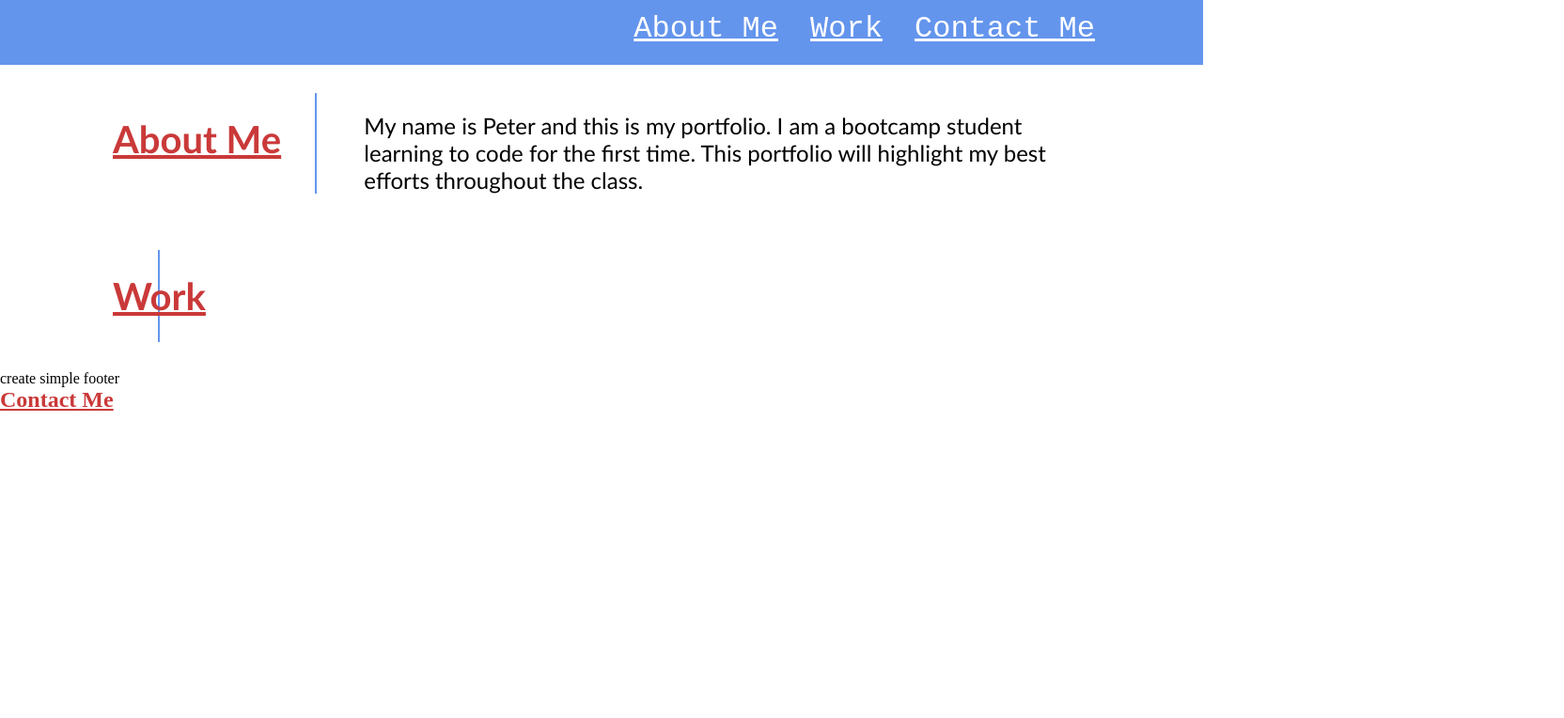
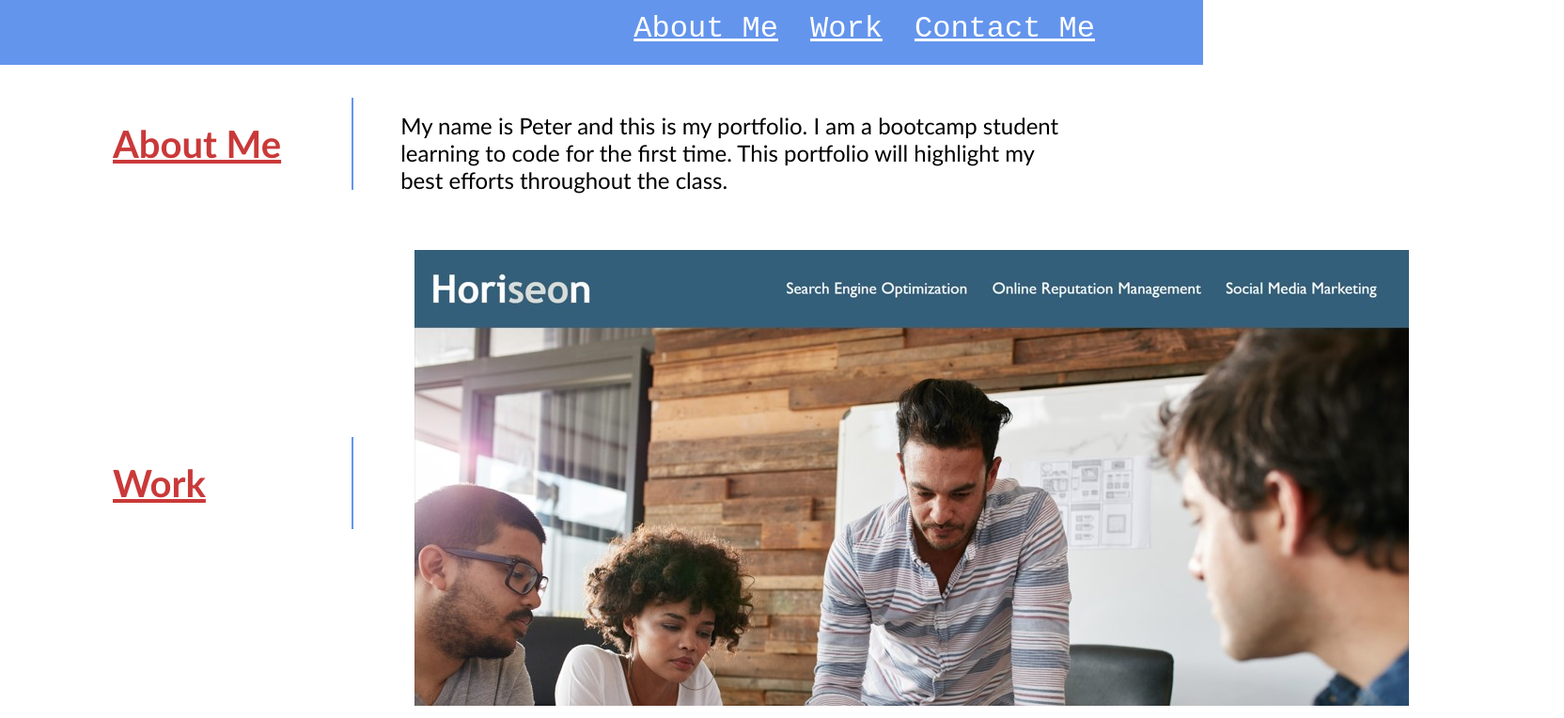
Before and after one commit to pg1219/HW-Challenge-2, a plain HTML site: page test.html in a window 1280 px wide. Shown: the part 175-939 px from the top of the page at 94% size, 1664 px wide, since content can reach past the window. Before the commit the page ends 800 px from the top, so only its background shows below. Drawn offline with Linux system fonts and the light colour scheme.

Commit message:
saturday final edits

```diff
--- a/assets/CSS/style.css
+++ b/assets/CSS/style.css
@@ -7,15 +7,15 @@
 body {
     background-color: #ffff;
     margin: 0;
-    display: flex;
-    flex-direction: column;
+
+
 }
 
 .header {
     padding: 20px;
     font-family: 'Trebuchet MS', 'Lucida Sans Unicode', 'Lucida Grande', 'Lucida Sans', Arial, sans-serif;
     background-color: cornflowerblue;
-    /* position: fixed; */
+    min-width: 700px;
 }
 
 .header h1 {
@@ -65,6 +65,7 @@ main {
 .section {
     display:inline-flex;
     justify-content: space-between;
+    align-items: center;
     padding: 30px 150px 30px 120px;
 
 }
@@ -76,9 +77,9 @@ h2 {
 
 .container {
     border-right: solid 2.5px cornflowerblue;
-    padding: 25px 0px 25px 0;
+    padding: 25px 75px 25px 0;
     font-size: 250%;
-    width: 50%;
+    white-space: nowrap;
 }
 
 section p {
@@ -86,3 +87,15 @@ section p {
     padding-left: 50px;
     font-size: 150%;
 }
+
+.work-container {
+    border-right: solid 2.5px cornflowerblue;
+    padding: 25px 155px 25px 0;
+    margin-right: 50px;
+    font-size: 250%;
+}
+
+.image {
+    display: flex;
+  align-items: center;
+}
--- a/test.html
+++ b/test.html
@@ -28,8 +28,11 @@
         </p>
     </section>
     <section id="Work" class="section">
-        <h2 class="container">Work</h2>
-
+        <h2 class="work-container">Work</h2>
+      <!-- 2.08 flexbox use as example for image -->
+        <div class="image">
+        <a href="https://pg1219.github.io/HW1-code-refactor/" target="_blank"><img src="./assets/Images/horiseon.jpg" alt="Screen grab of Horiseon webpage"></a>
+       </div>
       </section>
     </main>
     <footer>
```
Also changed, not shown: assets/Images/horiseon.jpg (added).
